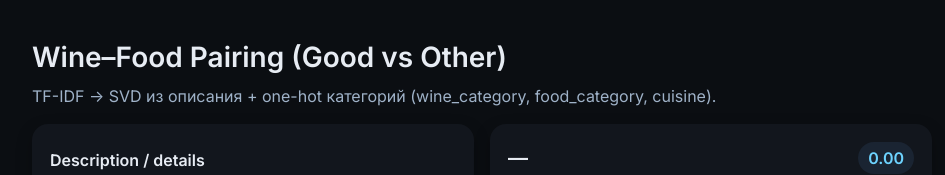
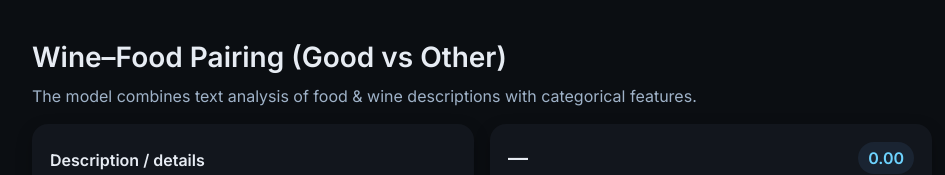
Before and after one commit to pderjabina/midterm, a plain HTML site: page docs/index.html in a window 1280 px wide. Shown: the top 175 px of the page, without its empty margins (158-1103 px from the left). Drawn offline with Linux system fonts and the light colour scheme; no server answers; a script that the page names is missing.

Commit message:
Update index.html

```diff
--- a/docs/index.html
+++ b/docs/index.html
@@ -33,7 +33,7 @@
 <body>
   <div class="wrap">
     <h1>Wine–Food Pairing (Good vs Other)</h1>
-    <p>TF-IDF → SVD из описания + one-hot категорий (wine_category, food_category, cuisine).</p>
+    <p>The model combines text analysis of food & wine descriptions with categorical features.</p>
 
     <div class="grid">
       <div class="card">
```
